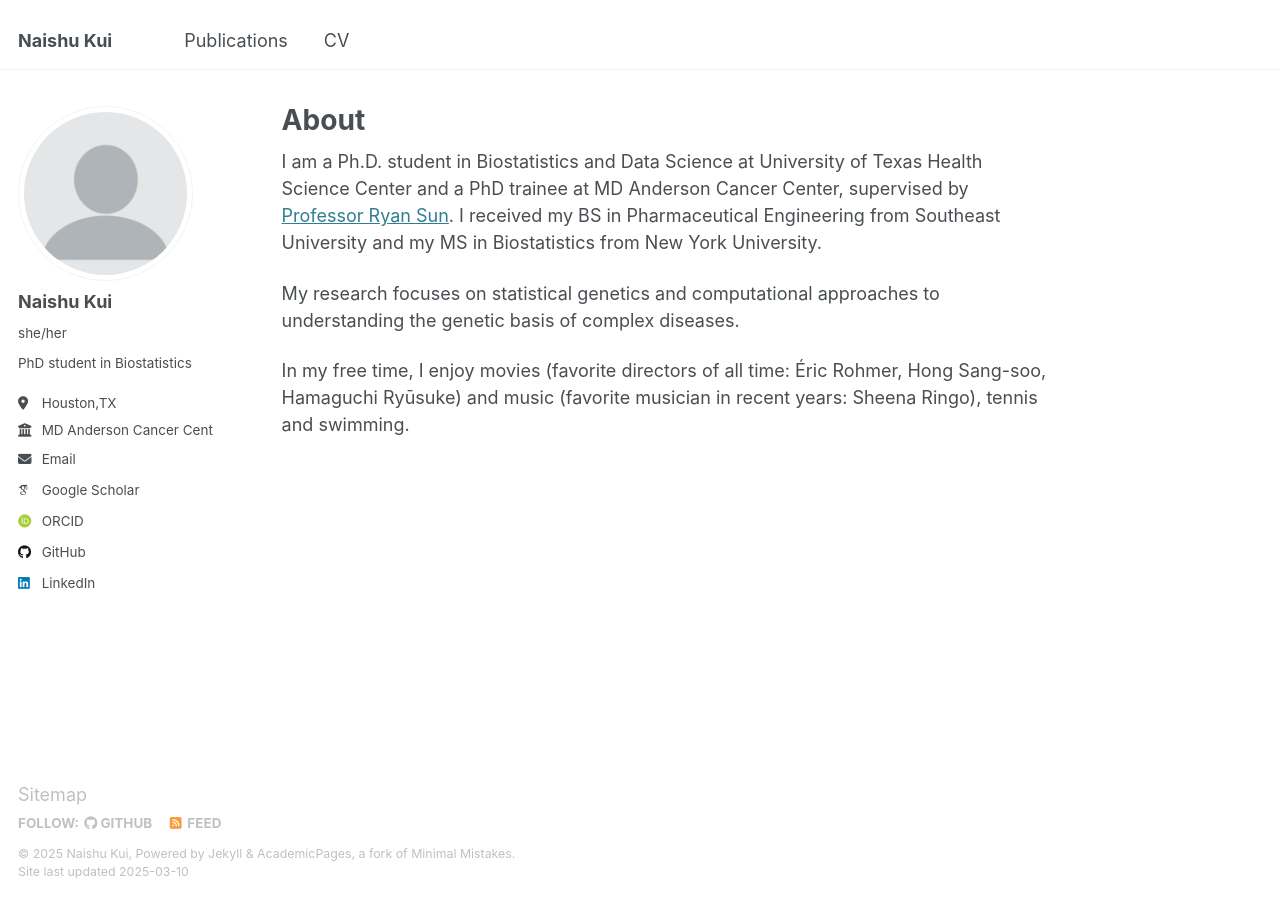
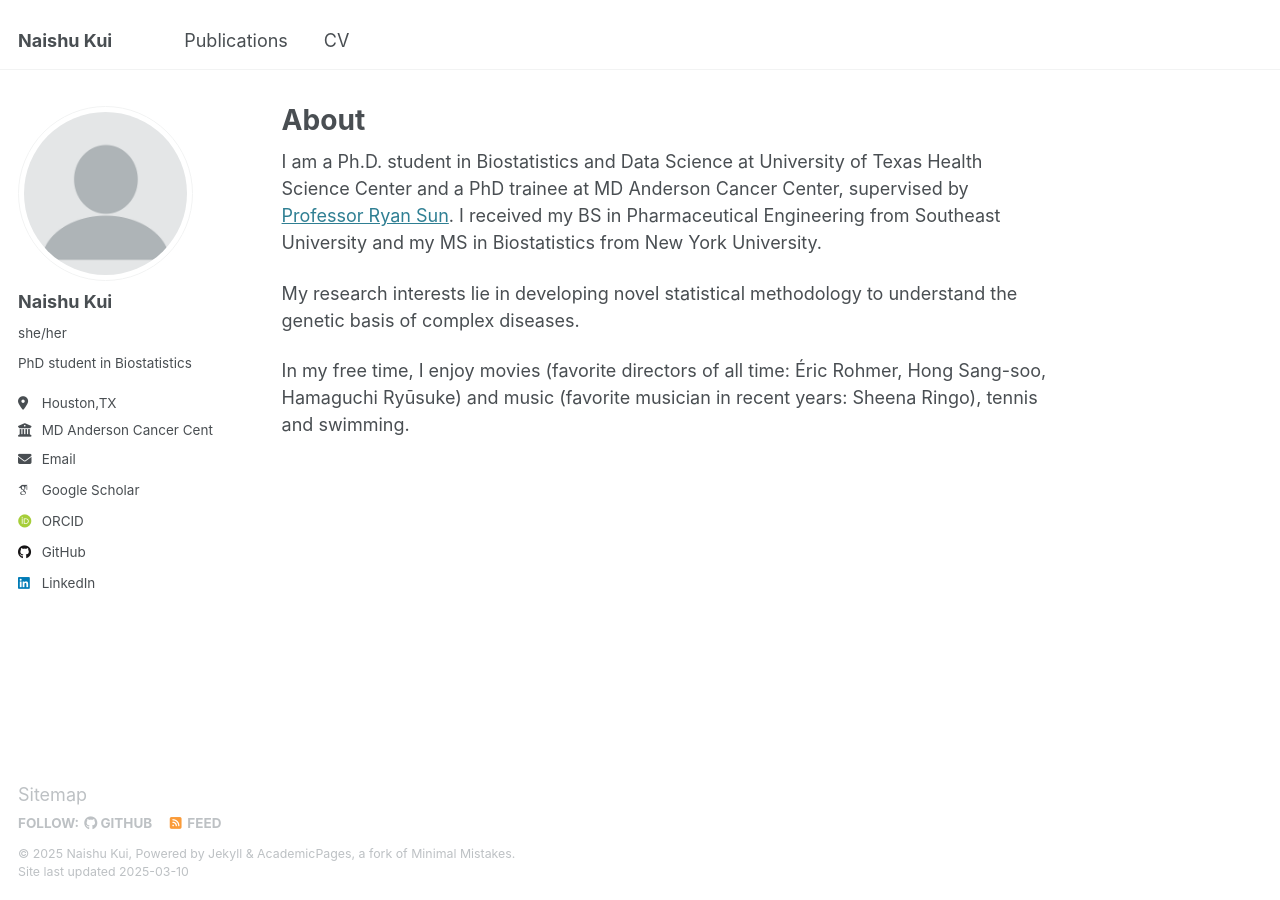
Before and after one commit to naishukui/naishukui.github.io, a Jekyll site: the page built from _pages/about.md, in a window 1280 px wide. Built offline with Jekyll 4.4.1, drawn with Linux system fonts in a browser that asks for light colours; some web fonts are replaced.

Commit message:
Update about.md

```diff
--- a/_pages/about.md
+++ b/_pages/about.md
@@ -9,6 +9,6 @@ redirect_from:
 
 I am a Ph.D. student in Biostatistics and Data Science at University of Texas Health Science Center and a PhD trainee at MD Anderson Cancer Center, supervised by [Professor Ryan Sun](https://ryanrsun.github.io./). I received my BS in Pharmaceutical Engineering from Southeast University and my MS in Biostatistics from New York University.
 
-My research focuses on statistical genetics and computational approaches to understanding the genetic basis of complex diseases.
+My research interests lie in developing novel statistical methodology to understand the genetic basis of complex diseases.
 
 In my free time, I enjoy movies (favorite directors of all time: Éric Rohmer, Hong Sang-soo, Hamaguchi Ryūsuke) and music (favorite musician in recent years: Sheena Ringo), tennis and swimming.
```
